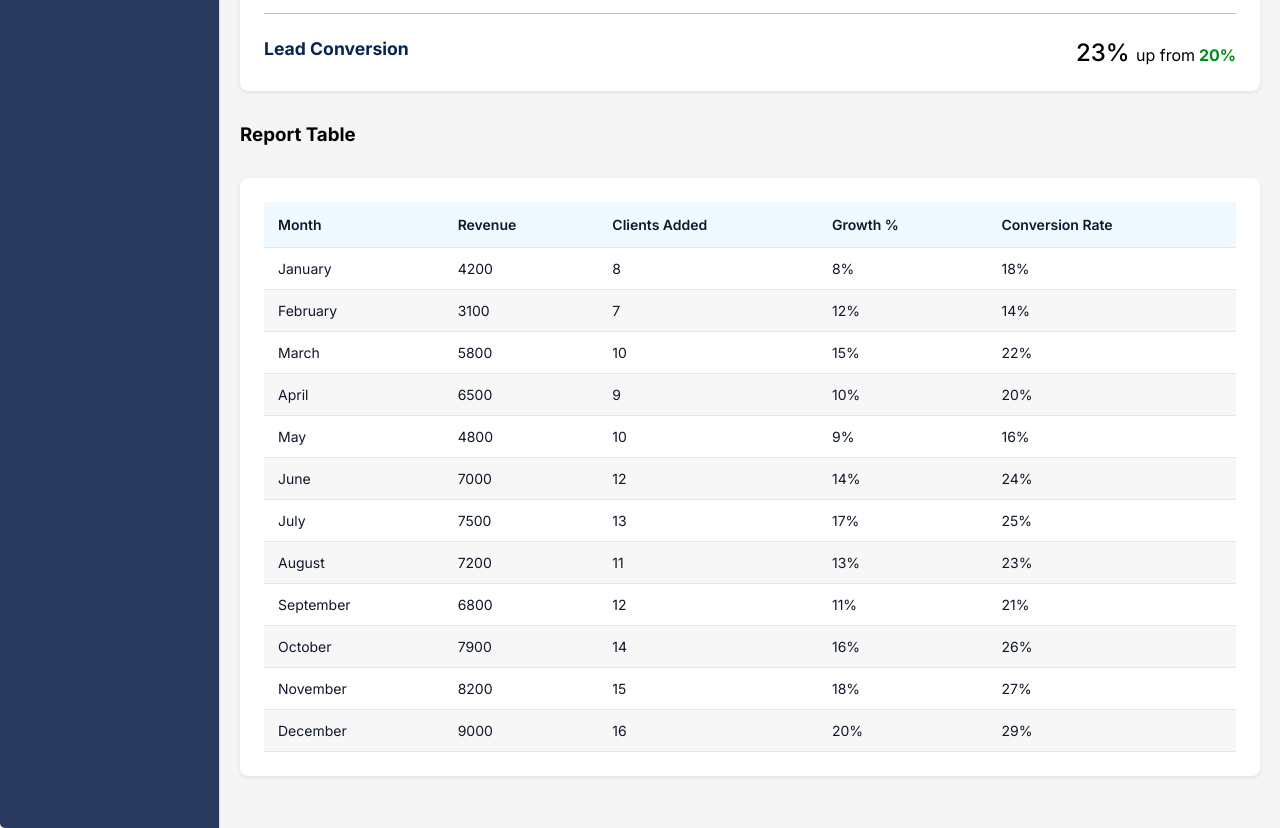
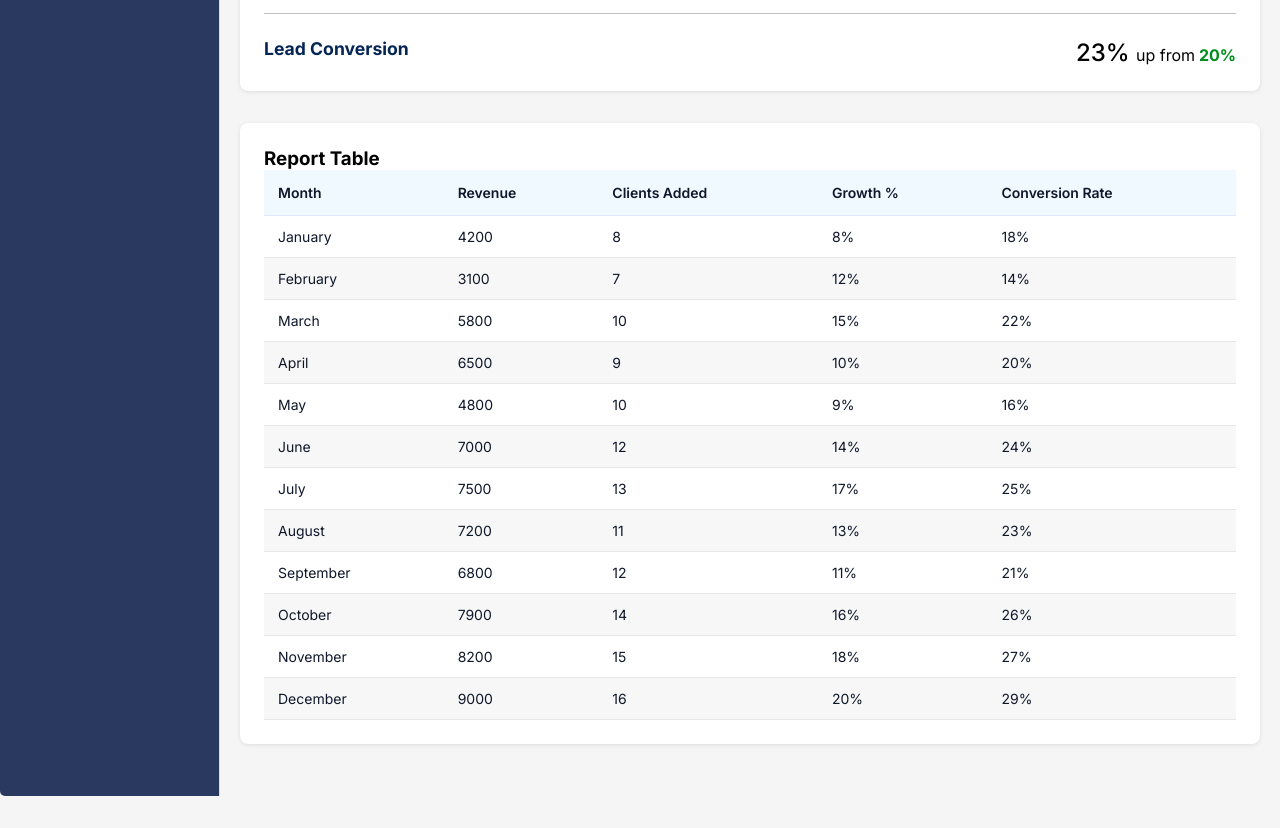
Before and after one commit to FixedBits/client-dashboard, a React (Vite) app: page /reports in a window 1280 px wide. Shown: the part 880-1708 px from the top of the page. After the commit the page ends 1676 px from the top, so only its background shows below. Built offline with nearby package versions, Linux system fonts and the light colour scheme.

Commit message:
Place h3 element inside the reports-table-card div

```diff
--- a/src/components/Reports/ReportsTable.jsx
+++ b/src/components/Reports/ReportsTable.jsx
@@ -18,8 +18,8 @@ const monthNames = {
 function ReportsTable({ rows }) {
   return (
     <>
-      <h3>Report Table</h3>
       <div className="reports-table-card">
+        <h3>Report Table</h3>
         <table>
           <thead>
             <tr>
```
